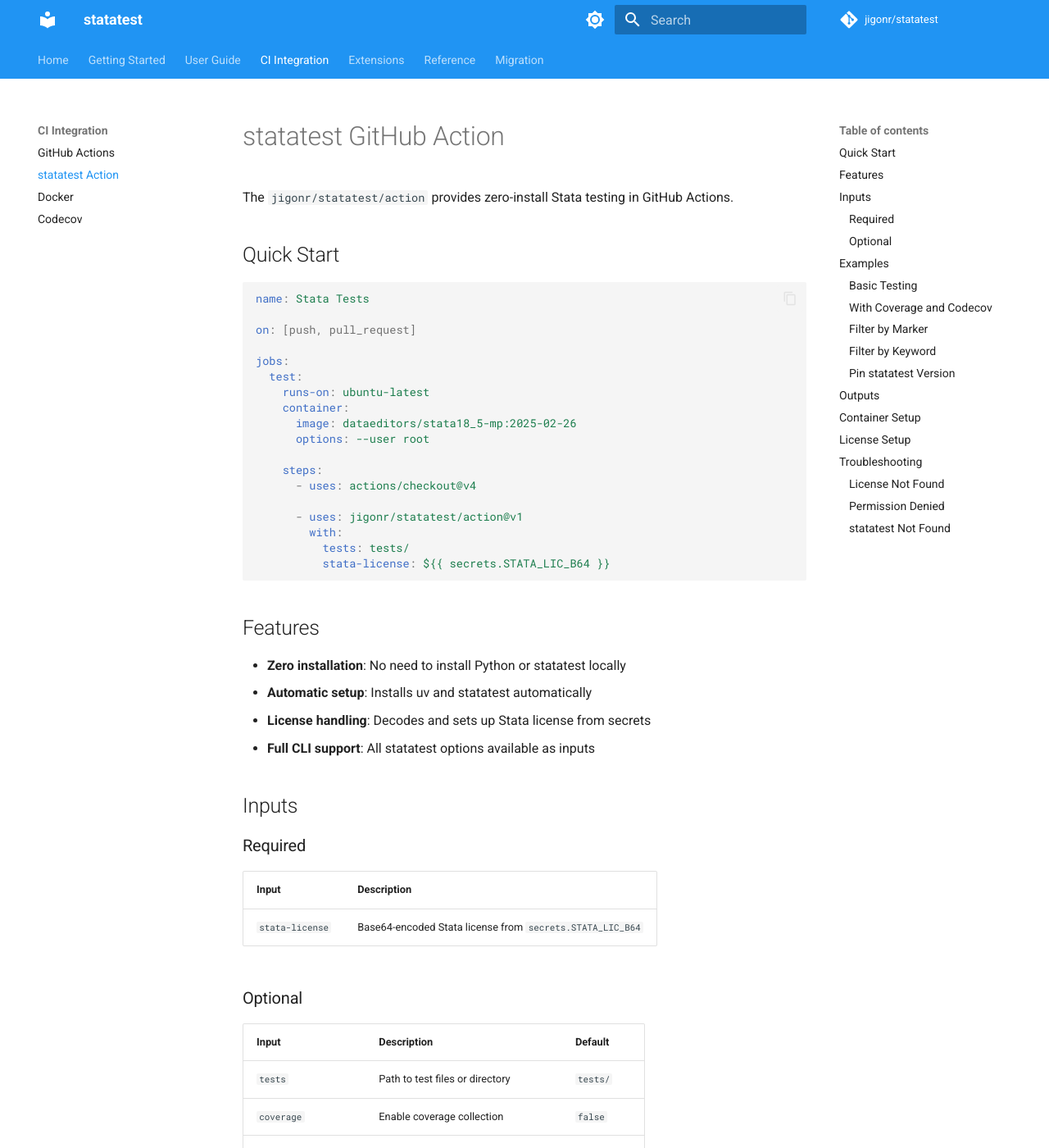
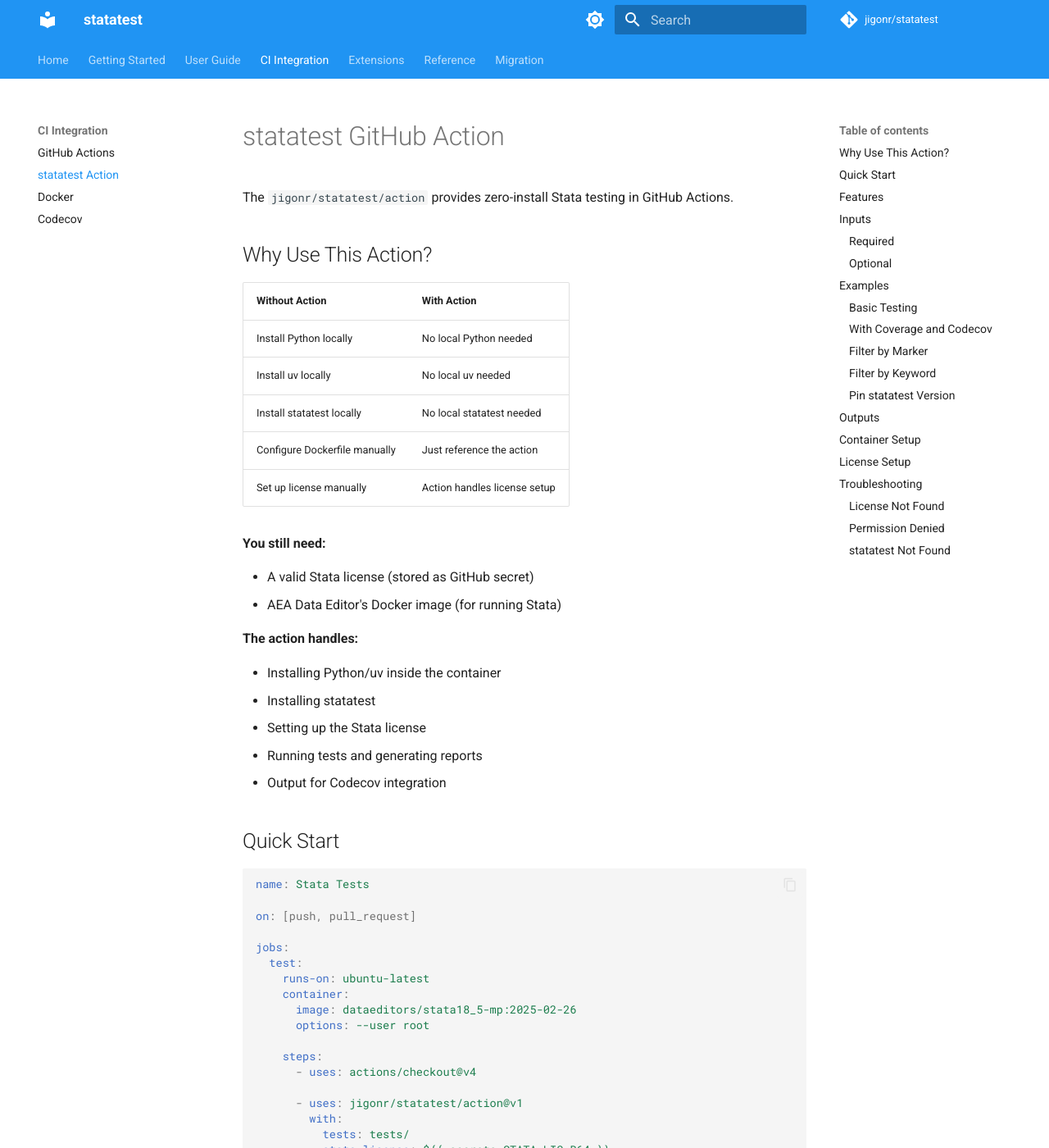
Before and after one commit to jigonr/statatest, an MkDocs documentation site: the page built from docs/ci/action.md, in a window 1280 px wide and 1400 px high. Shown: the whole window at 82% size. Built offline with MkDocs 1.6.1 and Material for MkDocs 9.7.7, drawn with Linux system fonts in a browser that asks for light colours; comment, search, counter and statistics services are not loaded.

Commit message:
docs(action): clarify value proposition - no local Python needed

```diff
--- a/docs/ci/action.md
+++ b/docs/ci/action.md
@@ -1,6 +1,29 @@
 # statatest GitHub Action
 
 The `jigonr/statatest/action` provides zero-install Stata testing in GitHub Actions.
+
+## Why Use This Action?
+
+| Without Action | With Action |
+|----------------|-------------|
+| Install Python locally | No local Python needed |
+| Install uv locally | No local uv needed |
+| Install statatest locally | No local statatest needed |
+| Configure Dockerfile manually | Just reference the action |
+| Set up license manually | Action handles license setup |
+
+**You still need:**
+
+- A valid Stata license (stored as GitHub secret)
+- AEA Data Editor's Docker image (for running Stata)
+
+**The action handles:**
+
+- Installing Python/uv inside the container
+- Installing statatest
+- Setting up the Stata license
+- Running tests and generating reports
+- Output for Codecov integration
 
 ## Quick Start
 
```
